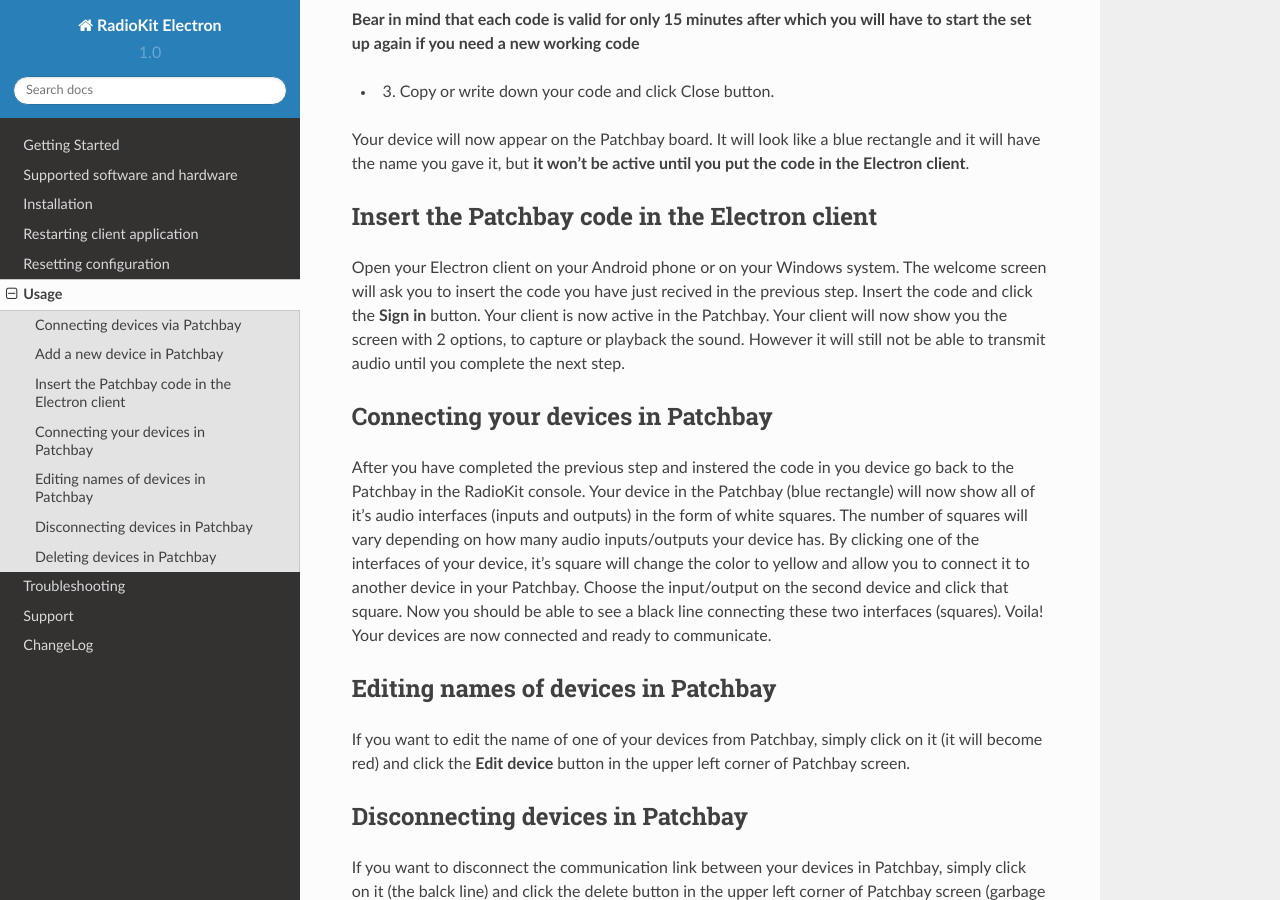
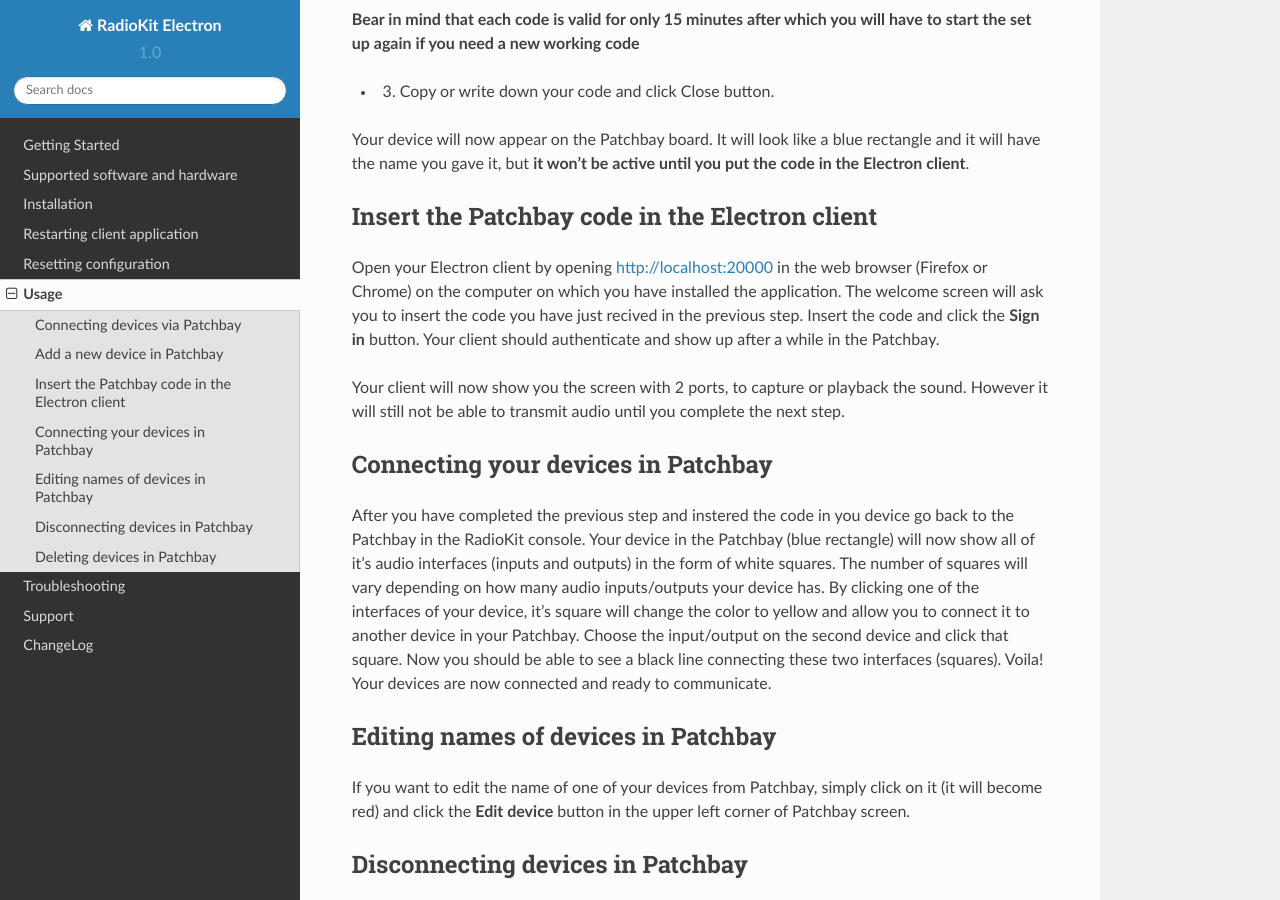
Before and after one commit to radiokit/electron-docs, a Sphinx documentation site: the page built from docs/source/usage.rst, in a window 1280 px wide and 900 px high, scrolled down 960 px. Built offline with Sphinx 7.4.7 and the Read the Docs theme 2.0.0, drawn with Linux system fonts in a browser that asks for light colours.

Commit message:
Fixed Usage

```diff
--- a/docs/source/usage.rst
+++ b/docs/source/usage.rst
@@ -43,9 +43,15 @@
 Insert the Patchbay code in the Electron client
 ----------------------------------------------------
 
-Open your Electron client on your Android phone or on your Windows system. The welcome screen will ask you to insert the code you have just recived in the previous step.
-Insert the code and click the **Sign in** button. Your client is now active in the Patchbay. Your client will now show you the screen with 2 options, to capture
-or playback the sound. However it will still not be able to transmit audio until you complete the next step.
+Open your Electron client by opening http://localhost:20000 in the web browser
+(Firefox or Chrome) on the computer on which you have installed the application.
+The welcome screen will ask you to insert the code you have just recived in the
+previous step. Insert the code and click the **Sign in** button. Your client
+should authenticate and show up after a while in the Patchbay.
+
+Your client will now show you the screen with 2 ports, to capture or playback
+the sound. However it will still not be able to transmit audio until you
+complete the next step.
 
 Connecting your devices in Patchbay
 ----------------------------------------
```
